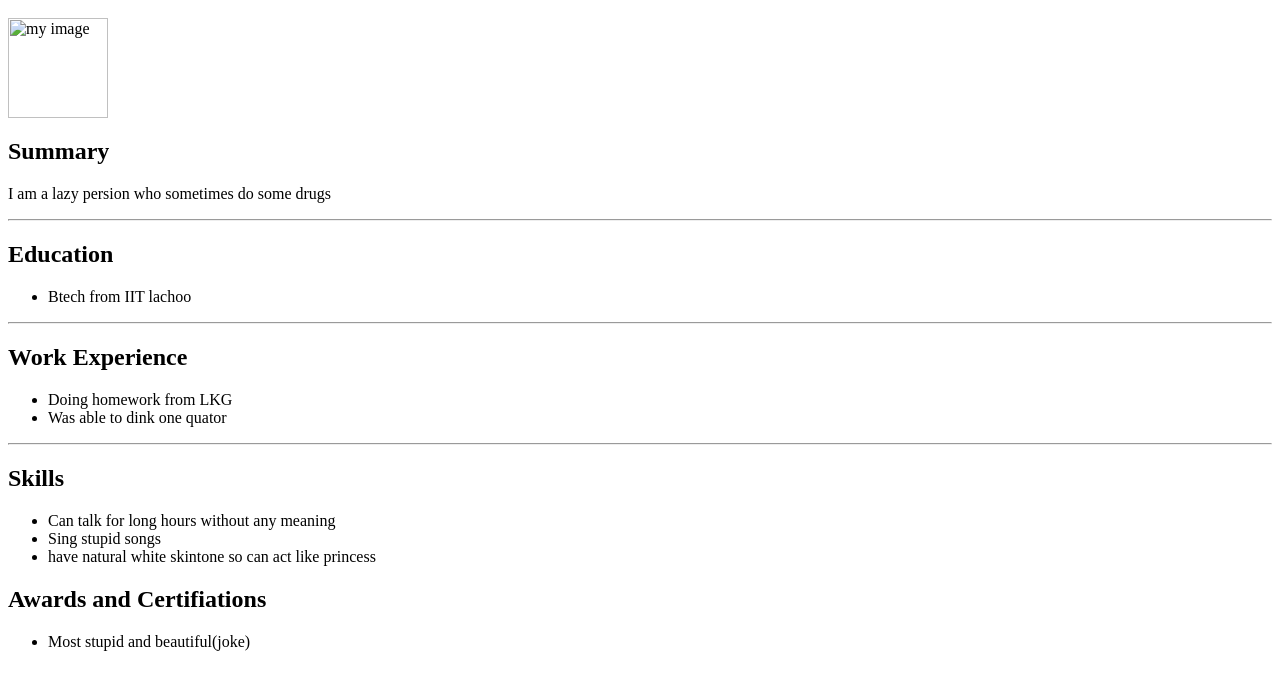
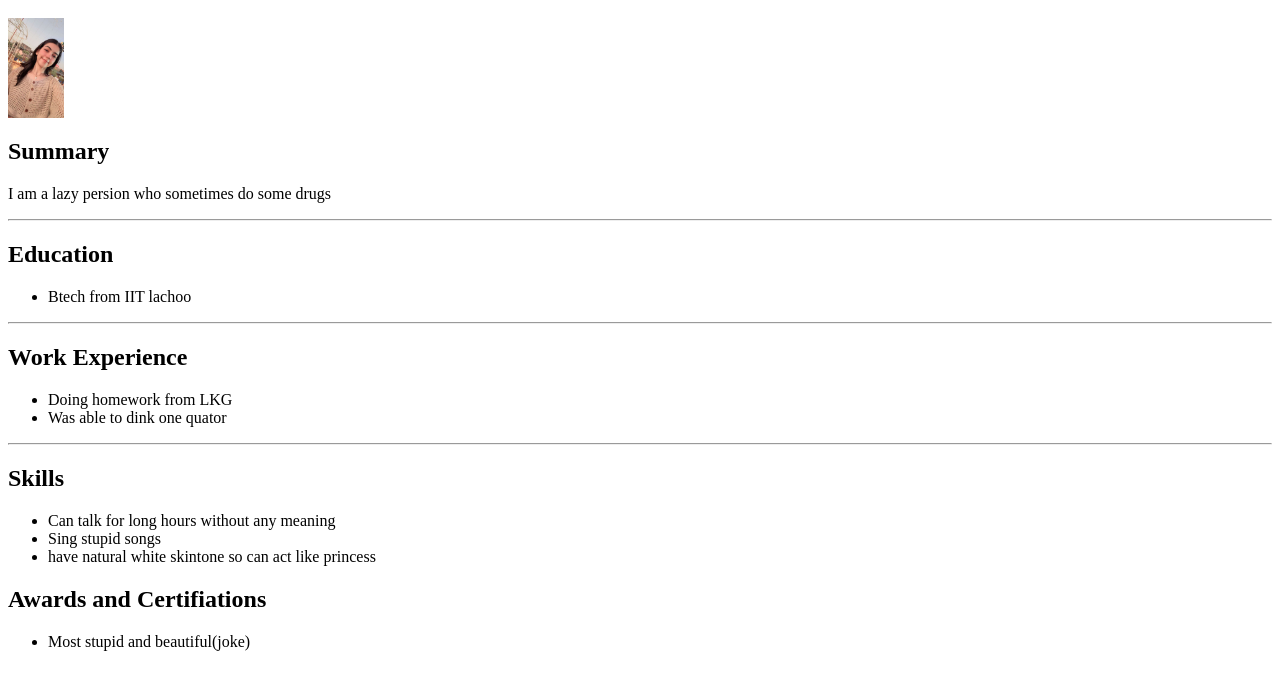
Before and after one commit to Naveensingh2507/course-, a plain HTML site: page index.html in a window 1280 px wide. Shown: the part 48-738 px from the top of the page. Drawn offline with Linux system fonts and the light colour scheme.

Commit message:
Update index.html

```diff
--- a/index.html
+++ b/index.html
@@ -6,7 +6,7 @@
   </head>
   <body>
     <h1>Riya Bewadi</h1>
-    <img src="/riya image.jpg" alt="my image" height="100" />
+    <img src="/image.jpg" alt="my image" height="100" />
 
     <h2>Summary</h2>
     <p>I am a lazy persion who sometimes do some drugs</p>
```
